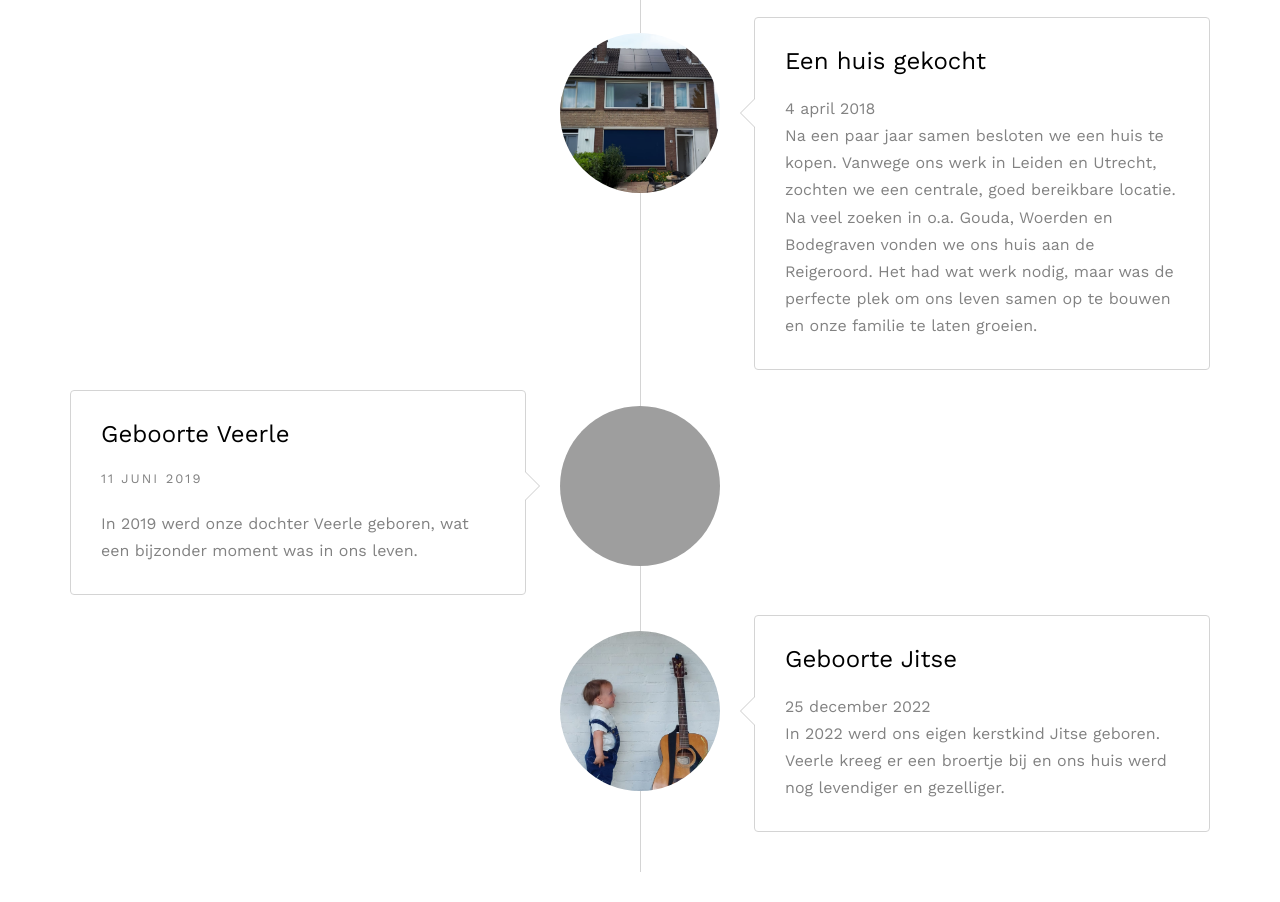
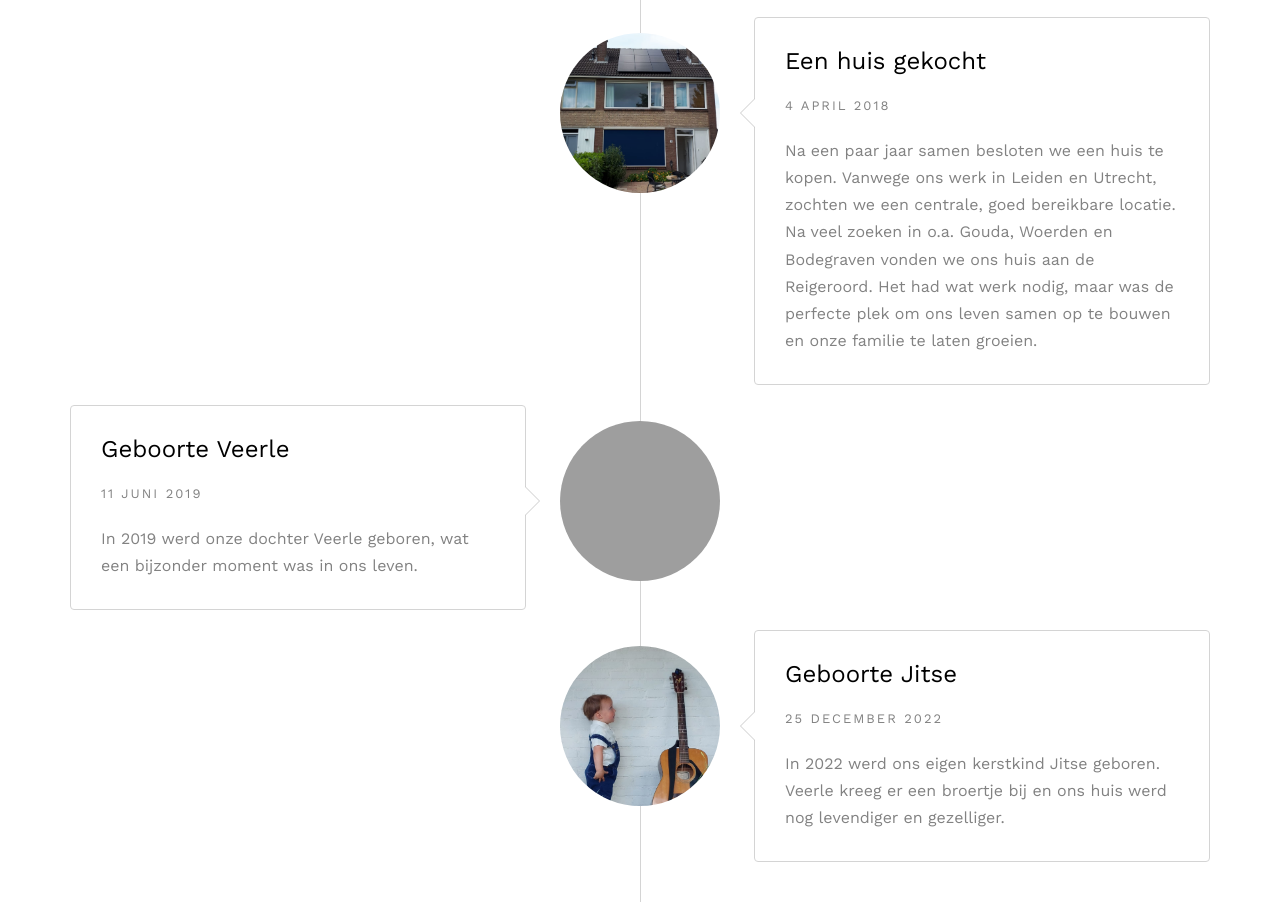
Before and after one commit to AdeZwart/adezwart.github.io, a website: page index.html in a window 1280 px wide. Shown: the part 3753-4655 px from the top of the page. Drawn offline with nearby package versions, Linux system fonts and the light colour scheme; grey boxes are pictures that could not be loaded.

Commit message:
Timeline date styling updates

```diff
--- a/index.html
+++ b/index.html
@@ -278,7 +278,7 @@
 								<div class="timeline-panel">
 									<div class="timeline-heading">
 										<h3 class="timeline-title">Een huis gekocht</h3>
-										<span class="date"></span>4 april 2018</span>
+										<span class="date">4 april 2018</span>
 									</div>
 									<div class="timeline-body">
 										<p>Na een paar jaar samen besloten we een huis te kopen. Vanwege ons werk in
@@ -309,7 +309,7 @@
 								<div class="timeline-panel">
 									<div class="timeline-heading">
 										<h3 class="timeline-title">Geboorte Jitse</h3>
-										<span class="date"></span>25 december 2022</span>
+										<span class="date">25 december 2022</span>
 									</div>
 									<div class="timeline-body">
 										<p>In 2022 werd ons eigen kerstkind Jitse geboren. Veerle kreeg er een broertje
```
